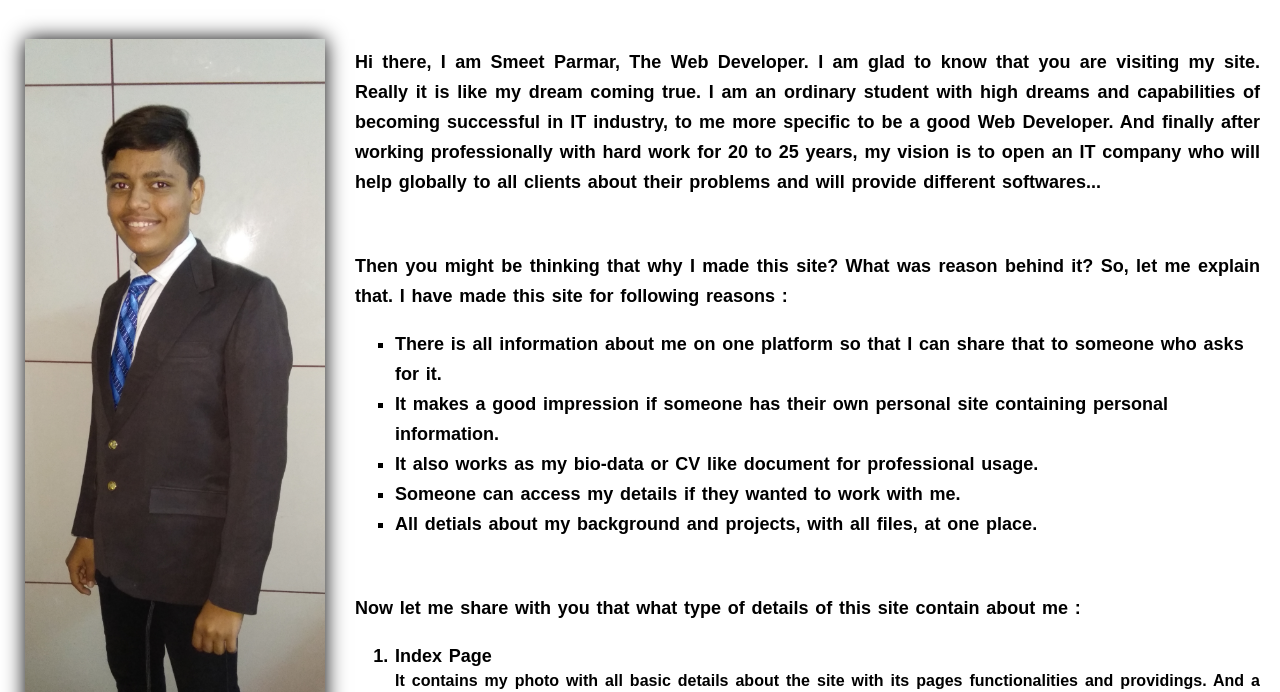
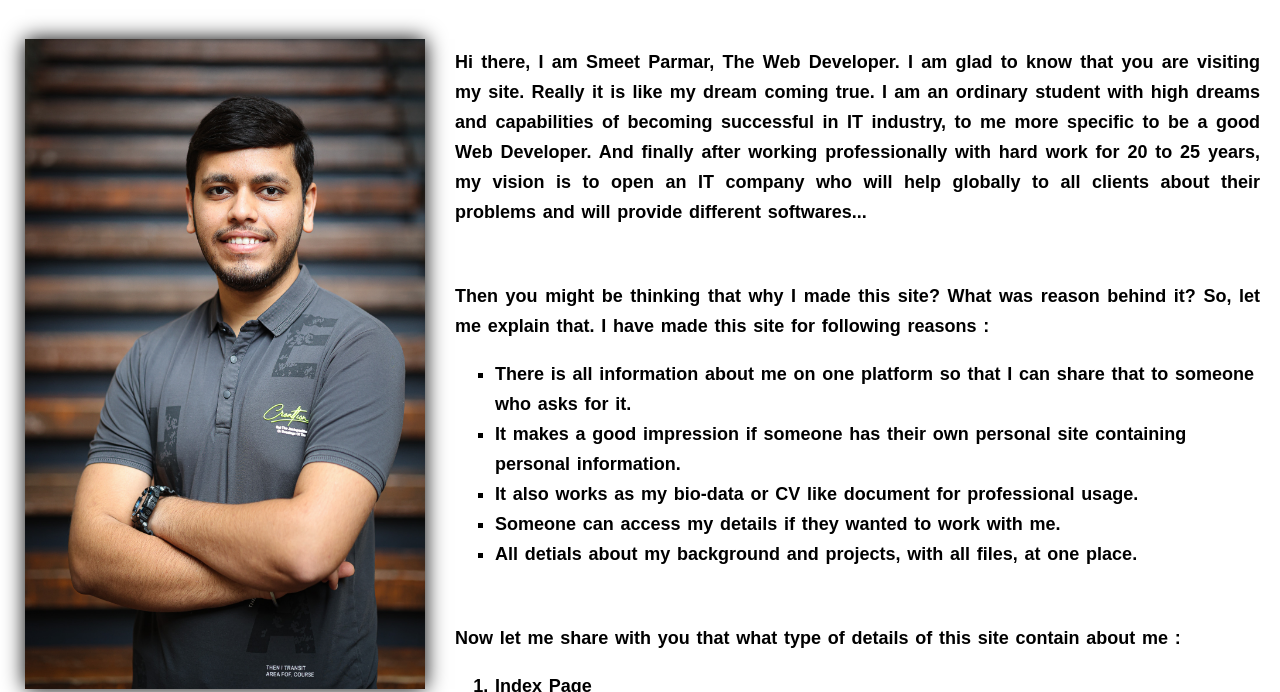
Before and after one commit to SmeetParmar/personal-site-with-css-animations, a plain HTML site: page index.html in a window 1280 px wide. Shown: the part 108-800 px from the top of the page. Drawn offline with Linux system fonts and the light colour scheme.

Commit message:
Personal Site

```diff
--- a/index.html
+++ b/index.html
@@ -17,7 +17,7 @@
 
     <main class="index-main">
         <div class="img-container">
-            <img class="profile-image" src="media/images/Personal.png" alt="My Image">
+            <img class="profile-image" src="media/images/Personal.jpg" alt="My Image">
             <!-- It was sourced from my google drive -->
         </div>
 
--- a/style.css
+++ b/style.css
@@ -65,7 +65,7 @@ a{
 
 h1{
     text-align: center;
-    animation: bounceIn 0.5s ease-out;;
+    animation: bounceIn 0.5s ease-out;
 }
 footer {
     background-color: #00ffff;
@@ -83,10 +83,13 @@ footer {
 }
 
 .profile-image{
-    height: 750px;
-    width: 300px;
+    height: 650px;
+    width: 400px;
+
     box-shadow: 0 0 20px #000000;
     animation: fadeIn 1s ease-in;
+    /*
+     */
 }
 
 main{
```
Also changed, not shown: projects.html (+4 -1 lines), media/fonts/OpenSans-Italic-VariableFont_wdth,wght.ttf (added), media/fonts/OpenSans-VariableFont_wdth,wght.ttf (added), media/images/Personal.jpg (added), media/images/Personal.png (deleted).
